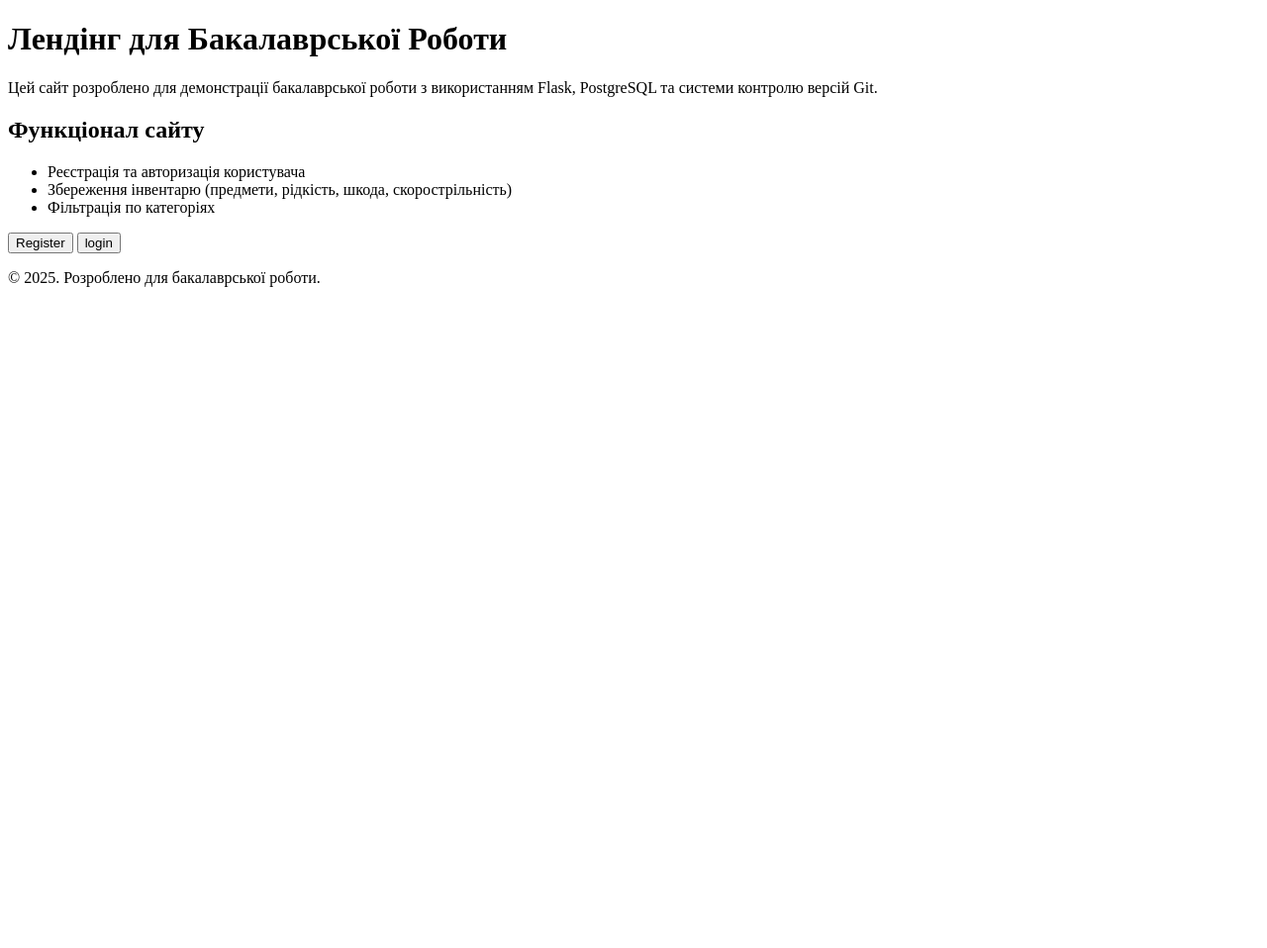
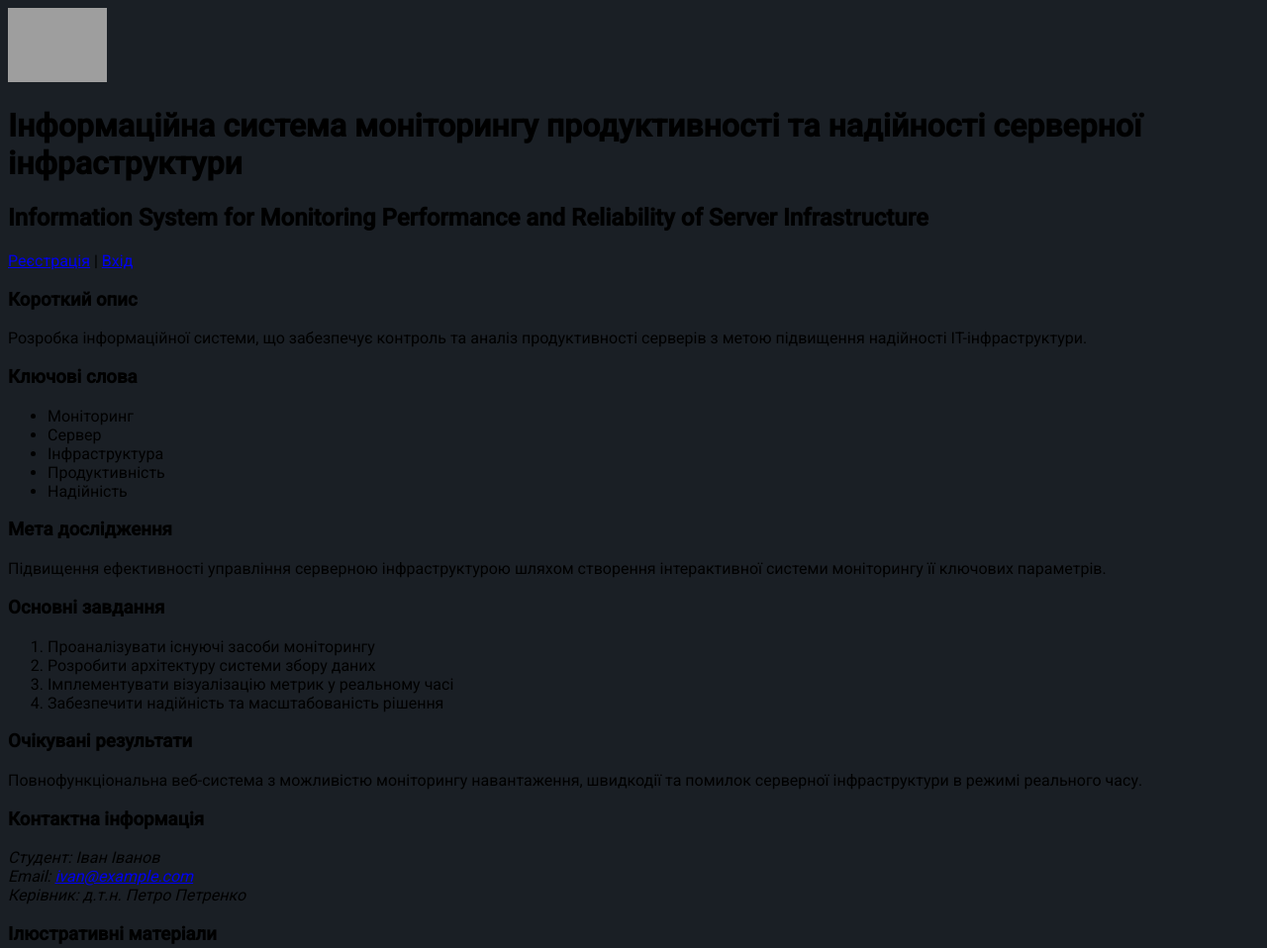
Before and after one commit to KutsAndrii/bachelor-project, a Flask app: page / in a window 1280 px wide. Shown: the top 958 px of the page at 99% size. Before the commit the page ends 290 px from the top, so only its background shows below. Run offline with Flask 3, Linux system fonts and the light colour scheme; some libraries are stand-ins or nearby versions; grey boxes are pictures that could not be loaded.

Commit message:
V0.2.82 home.html
Контентне наповнення (Content Implementation):
Головний заголовок та опис роботи
Секція про актуальність теми
Блок з метою та завданнями
Опис методології дослідження
Очікувані результати
Контакти та посилання на повний текст
Привабливі ілюстративні матеріали

```diff
--- a/templates/home.html
+++ b/templates/home.html
@@ -1,46 +1,101 @@
 <!DOCTYPE html>
-<html lang="uk">
+<html lang="uk" itemscope itemtype="https://schema.org/ScholarlyArticle">
+<head>
   <meta charset="UTF-8" />
   <meta name="viewport" content="width=device-width, initial-scale=1.0" />
-    <meta name="description" content="Вебсайт для представлення бакалаврської роботи">
-    <meta name="keywords" content="бакалаврська, інвентар, flask, git">
-    <meta property="og:title" content="Лендінг для Бакалаврської Роботи" />
-    <meta property="og:description" content="Сайт з демонстрацією функцій інвентаризації" />
-    <meta property="og:type" content="website" />
-    <meta property="og:url" content="http://localhost:5000/" />
-    <meta property="og:image" content="http://localhost:5000/static/favicon.ico" />
-    <script type="application/ld+json">
-    {
-      "@context": "https://schema.org",
-      "@type": "WebSite",
-      "name": "Лендінг Бакалаврської",
-      "url": "http://localhost:5000"
-    }
-    </script>
-    <title>Лендінг для Бакалаврської Роботи</title>
+
+  <title>ІС Моніторингу Серверної Інфраструктури</title>
+
+  <!-- SEO метатеги -->
+  <meta name="description" content="Інформаційна система моніторингу серверної інфраструктури – бакалаврський проєкт">
+  <meta name="keywords" content="моніторинг, сервер, інфраструктура, продуктивність, надійність, бакалаврська робота">
+  <meta name="author" content="Іван Іванов">
+
+  <!-- Open Graph -->
+  <meta property="og:title" content="ІС Моніторингу Серверної Інфраструктури">
+  <meta property="og:description" content="Бакалаврська робота з розробки системи моніторингу серверної продуктивності та надійності.">
+  <meta property="og:image" content="static/server-diagram.png">
+  <meta property="og:type" content="website">
+  <meta property="og:url" content="https://твій-юзер.github.io/репозиторій/">
+
+  <!-- Favicon -->
+  <link rel="icon" type="image/png" href="static/favicon.png">
+
+  <!-- Стилі -->
+  <link rel="stylesheet" href="style.css">
+</head>
 
 <body>
-    <header>
-        <h1>Лендінг для Бакалаврської Роботи</h1>
-        <p>Цей сайт розроблено для демонстрації бакалаврської роботи з використанням Flask, PostgreSQL та системи контролю версій Git.</p>
+  <header role="banner">
+    <img src="static/logo.png" alt="Логотип університету" width="100" itemprop="image">
+    <h1 itemprop="headline">Інформаційна система моніторингу продуктивності та надійності серверної інфраструктури</h1>
+    <h2 lang="en">Information System for Monitoring Performance and Reliability of Server Infrastructure</h2>
+    <nav role="navigation" aria-label="Головна навігація">
+      <a href="/register">Реєстрація</a> |
+      <a href="/login">Вхід</a>
+    </nav>
   </header>
 
-    <section>
-        <h2>Функціонал сайту</h2>
+  <main itemprop="articleBody">
+    <section aria-labelledby="desc">
+      <h3 id="desc">Короткий опис</h3>
+      <p>
+        Розробка інформаційної системи, що забезпечує контроль та аналіз продуктивності серверів з метою підвищення надійності IT-інфраструктури.
+      </p>
+    </section>
+
+    <section aria-labelledby="keywords">
+      <h3 id="keywords">Ключові слова</h3>
       <ul>
-            <li>Реєстрація та авторизація користувача</li>
-            <li>Збереження інвентарю (предмети, рідкість, шкода, скорострільність)</li>
-            <li>Фільтрація по категоріях</li>
+        <li>Моніторинг</li>
+        <li>Сервер</li>
+        <li>Інфраструктура</li>
+        <li>Продуктивність</li>
+        <li>Надійність</li>
       </ul>
     </section>
 
-    <section>
-        <a href="{{ url_for('index') }}" aria-label="Перейти до реєстрації"><button>Register</button></a>
-        <a href="{{ url_for('login') }}" aria-label="Вхід"><button>login</button></a>
+    <section aria-labelledby="goal">
+      <h3 id="goal">Мета дослідження</h3>
+      <p>
+        Підвищення ефективності управління серверною інфраструктурою шляхом створення інтерактивної системи моніторингу її ключових параметрів.
+      </p>
     </section>
 
-    <footer>
-        <p>&copy; 2025. Розроблено для бакалаврської роботи.</p>
+    <section aria-labelledby="tasks">
+      <h3 id="tasks">Основні завдання</h3>
+      <ol>
+        <li>Проаналізувати існуючі засоби моніторингу</li>
+        <li>Розробити архітектуру системи збору даних</li>
+        <li>Імплементувати візуалізацію метрик у реальному часі</li>
+        <li>Забезпечити надійність та масштабованість рішення</li>
+      </ol>
+    </section>
+
+    <section aria-labelledby="results">
+      <h3 id="results">Очікувані результати</h3>
+      <p>
+        Повнофункціональна веб-система з можливістю моніторингу навантаження, швидкодії та помилок серверної інфраструктури в режимі реального часу.
+      </p>
+    </section>
+
+    <section aria-labelledby="contacts">
+      <h3 id="contacts">Контактна інформація</h3>
+      <address>
+        Студент: <span itemprop="author" itemscope itemtype="https://schema.org/Person"><span itemprop="name">Іван Іванов</span></span><br>
+        Email: <a href="mailto:ivan@example.com" itemprop="email">ivan@example.com</a><br>
+        Керівник: д.т.н. Петро Петренко
+      </address>
+    </section>
+
+    <section aria-labelledby="illustration">
+      <h3 id="illustration">Ілюстративні матеріали</h3>
+      <img src="static/server-diagram.png" alt="Схема системи моніторингу серверної інфраструктури" width="600" itemprop="image">
+    </section>
+  </main>
+
+  <footer role="contentinfo">
+    <p>&copy; 2025 Бакалаврська робота. Всі права захищені.</p>
   </footer>
 </body>
 </html>
```
Lines whose indentation alone changed are shown as unchanged.
